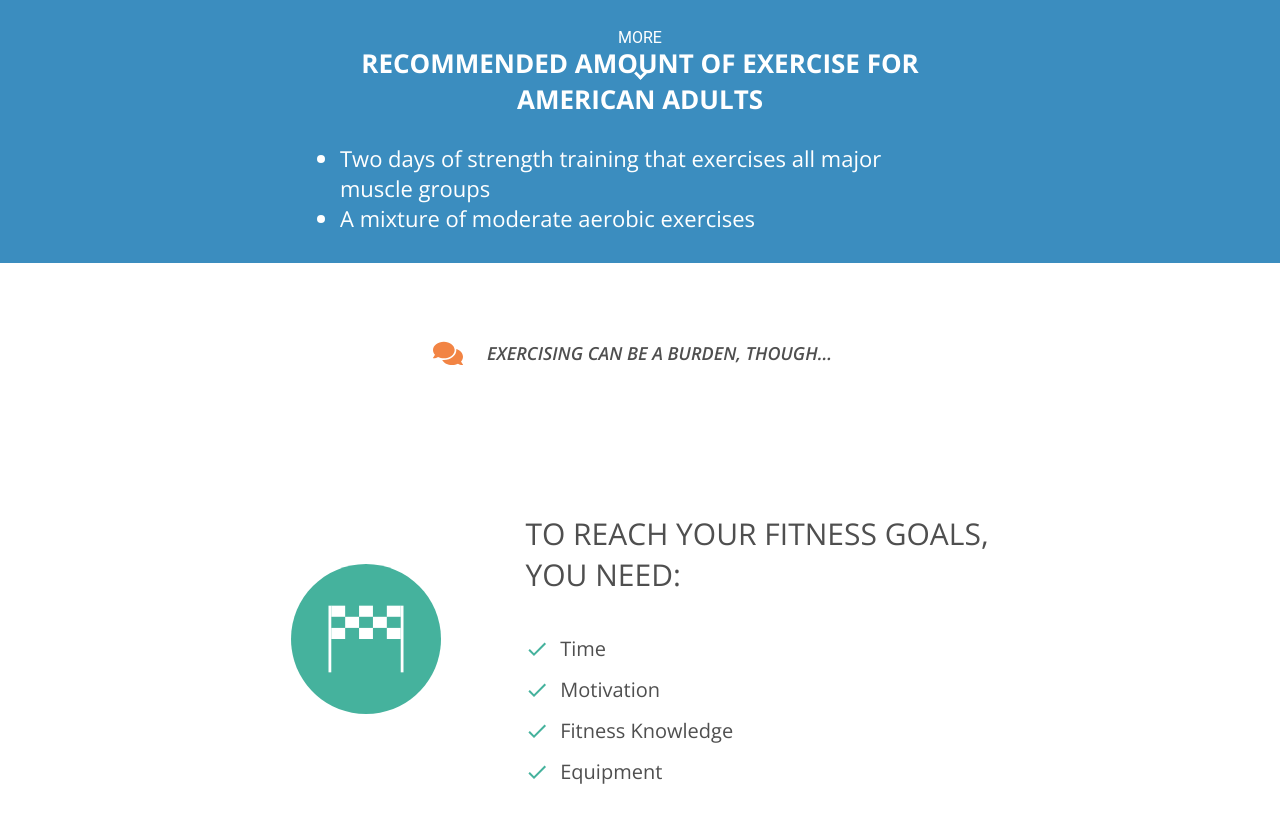
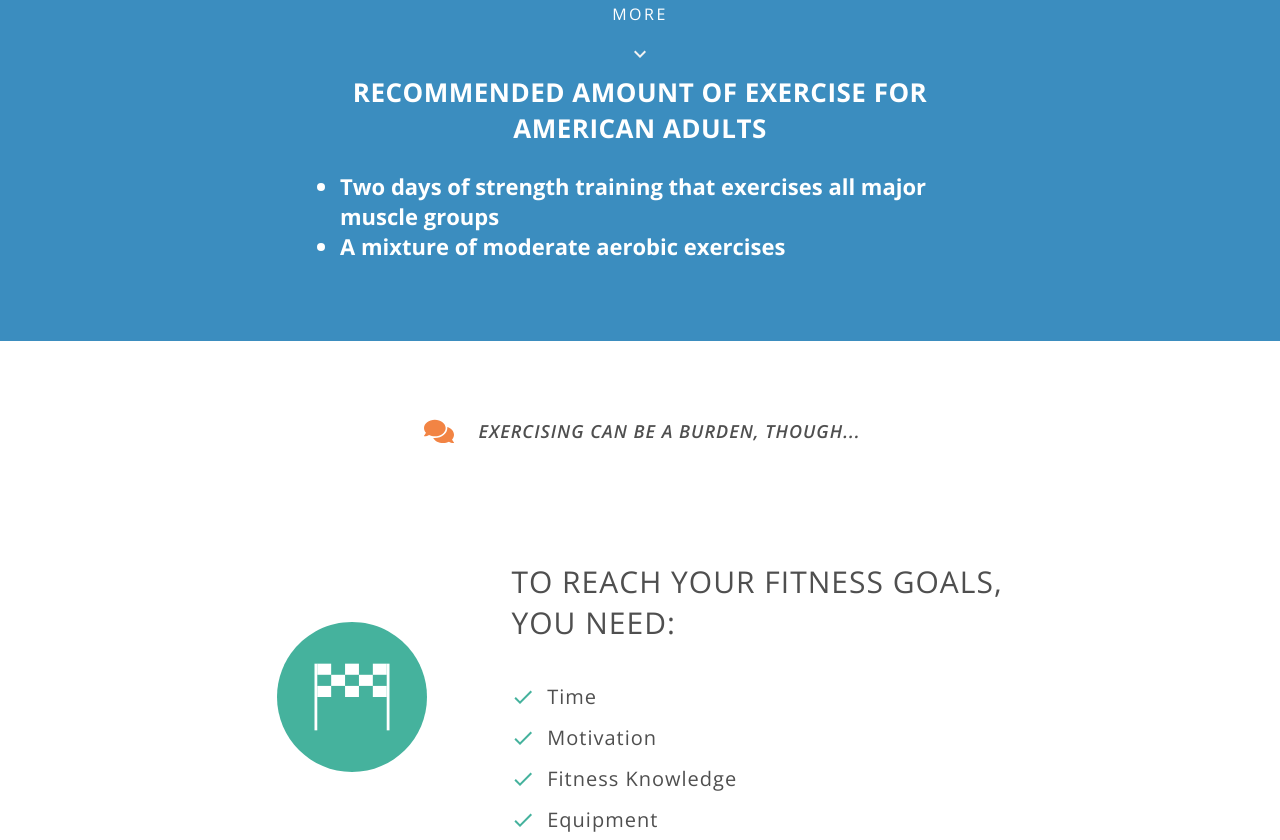
Before and after one commit to sarahrhoad/Fitnest, a plain HTML site: page index.html in a window 1280 px wide. Shown: the part 876-1716 px from the top of the page. Drawn offline with nearby package versions, Linux system fonts and the light colour scheme.

Commit message:
Updates to Banner, Landing Page, Blue1 and White1 pages

```diff
--- a/css/main.css
+++ b/css/main.css
@@ -11,15 +11,25 @@ body {
 
 .logo-wrapper {
   flex: 1;
+  margin-top: 5px;
 }
 
 a {
   padding: 15px 10px 10px 10px;
   text-decoration: none;
   font-size: 14px;
+  font-weight: 600;
 }
 
-/* Top Background image */
+a:visited {
+  color: #4F4F4F;
+}
+
+a:hover {
+  color: #75A3BA;
+}
+
+/* Landing page runner image */
 .background {
   background-image: url('../images/Background.png');
   height: 100vh;
@@ -27,7 +37,6 @@ a {
   background-repeat: no-repeat;
 }
 
-/* First Section with runner image */
 .onbackground {
   width: 100%;
   top: 38%;
@@ -41,11 +50,17 @@ a {
   vertical-align: middle;
 }
 
+.sect1-stat span {
+  font-size: 18px;
+}
+
 .sect1-stat {
   line-height: 38px;
   font-size: 30px;
+  font-weight: 700;
+  letter-spacing: 1px;
+  text-align: left;
   display: inline-block;
-  text-align: left;
   vertical-align: middle;
 }
 
@@ -63,47 +78,42 @@ a {
   vertical-align: middle;
 }
 
-i {
-  border: solid #ffffff;
-  border-width: 0 3px 3px 0;
+.arrow {
   display: inline-block;
-  padding: 3px;
-  vertical-align: middle;
-}
-
-.arrow {
-  transform: rotate(45deg);
-  -webkit-transform: rotate(45deg);
   vertical-align: middle;
 }
 
 .more {
-  margin-top: 315px;
-  font-family: 'Roboto', sans-serif;
+  margin-top: 290px;
+  letter-spacing: 2.5px;
 }
 
-/* Second section, blue colored section */
+/* Blue1 section - first blue colored section */
 .blue-background {
-  padding: 30px 300px 30px 300px;
+  padding: 80px 300px 80px 300px;
   background-color: #3B8DBF;
 }
 
 .sect2 {
+  margin: 0;
+  padding-bottom: 25px;
   font-size: 26px;
+  letter-spacing: .5px;
   text-align: center;
-  font-weight: bold;
+  font-weight: 700;
   color: #ffffff;
 }
 
 .sect2-1 {
   margin: 0 auto;
   padding-right: 40px;
+  font-weight: 700;
   font-size: 22px;
   color: #ffffff;
   display: table;
 }
 
-/* Third section */
+/* White1 section - first white background section */
 .sect3, .sect3-1, .sect5 {
   margin: 60px 0px 100px 5px;
   text-align: center;
@@ -114,19 +124,21 @@ i {
 }
 
 .chat-icon img, .chat-icon p {
+  margin-right: 20px;
   display: inline-block;
   vertical-align: middle;
-  margin-right: 20px;
 }
 
 .chat-icon p {
   font-style: italic;
   font-weight: 600;
   font-size: 18px;
+  letter-spacing: 1px;
   color: #4F4F4F;
 }
 
 .chat-icon img {
+  margin-left: 20px;
   height: 100%;
 }
 
@@ -140,15 +152,19 @@ i {
 }
 
 .flag img {
+  margin-right: 80px;
   height: 150px;
-  margin-right: 80px;
+}
+
+.goals p {
+  margin-top: 0;
 }
 
 .goals {
   display: inline-block;
   vertical-align: middle;
-  margin-bottom: 10px;
-  font-weight: lighter;
+  letter-spacing: 1px;
+  font-weight: 300;
   font-size: 30px;
   text-align: left;
 }
@@ -176,7 +192,7 @@ i {
   margin-top: 160px;
 }
 
-/* Third part of section three */
+/* White1 part2 of section */
 table {
   font-weight: normal;
   text-align: center;
@@ -232,12 +248,12 @@ table {
   height: 45px;
 }
 
-/* fourth section  */
 .disclaimer {
   padding: 150px 0px 60px 0px;
   text-align: center;
 }
 
+/* Blue2 section - second blue section  */
 .verbiage {
   vertical-align: middle;
   font-style: italic;
@@ -262,6 +278,7 @@ table {
   color: #ffffff;
 }
 
+/* White2 section - second white Section */
 .sect5-1, .sect5-2, .visit {
   display: inline-block;
 }
@@ -326,7 +343,7 @@ table {
   height: 1px;
 }
 
-/* Sixth section (gray background) */
+/* Gray Section - gray background) */
 .sect6 {
   padding: 100px 0px 100px 0px;
   background-color: #828282;
@@ -357,28 +374,6 @@ table {
   }
 }
 
-/*
-.email {
-  border-radius: 25px;
-  width: 400px;
-  height: 52px;
-  font-size: 14px;
-  color: #828282;
-  background: #ffffff;
-  display: inline-block;
-  margin-right: 5px;
-}
-
-.sign-up {
-  border-radius: 25px;
-  width: 120px;
-  height: 52px;
-  font-size: 14px;
-  color: #ffffff;
-  background: #77BDD9;
-  display: inline-block;
-}
-  */
 .email {
   border-radius: 25px;
   width: 400px;
@@ -409,7 +404,7 @@ input {
   text-align: center;
 }
 
-/* Footer - last Section */
+/* Footer Section - last Section */
 .footer {
   padding: 100px 0px 100px 0px;
   text-align: center;
@@ -455,22 +450,3 @@ input {
   letter-spacing: 2px;
   color: #828282;
 }
-
-/*
-.email {
-  border-radius: 25px;
-  width: 400px;
-  height: 52px;
-  border: #ffffff;
-  color: #828282;
-}
-
-.sign-up {
-  border-radius: 25px;
-  width: 120px;
-  height: 52px;
-  border: #77BDD9;
-  background-color: #77BDD9;
-  color: #ffffff;
-}
- */
--- a/index.html
+++ b/index.html
@@ -17,23 +17,23 @@
       <a href="#">START TODAY</a>
     </div>
 
-    <!-- First section with runner background and first statistics -->
+    <!-- Landing page with runner background and first statistics -->
     <div class="background">
       <div class="onbackground">
         <img class="sect1-percentage" src="images/percentage.svg" alt="80%">
         <div class="sect1-stat">
           <div class="vertical-line">
           </div>
-          <p><span style="font-size:18px">OF AMERICANS</span> <br>DON'T GET THE RECOMMENDED <br> AMOUNT OF EXERCISE <br><span style="font-size:18px">EACH WEEK</span></p>
+          <p><span>OF AMERICANS</span> <br>DON'T GET THE RECOMMENDED <br> AMOUNT OF EXERCISE <br><span>EACH WEEK</span></p>
         </div>
         <div class="more">
           <p>MORE</p>
-          <i class="arrow"></i>
+          <img class="arrow" src="images/keyboard_arrow.svg" alt="Downward Point of an Arrow">
         </div>
       </div>
     </div>
 
-    <!-- Second section with colored background and second statistic-->
+    <!-- Blue1 section - first blue colored background and second statistic-->
     <div class="blue-background">
       <p class="sect2">RECOMMENDED AMOUNT OF EXERCISE FOR AMERICAN ADULTS</p>
       <div>
@@ -44,7 +44,7 @@
       </div>
     </div>
 
-    <!-- Third section -->
+    <!-- White1 section - first large white background section -->
     <div>
       <div class="sect3">
         <div class="chat-icon">
@@ -90,7 +90,7 @@
         <div class="blue-line"></div>
       </div>
 
-      <!-- Second part of section three -->
+      <!-- White1 part2 of this section -->
       <div class="sect3-1">
         <div class="chat-icon">
           <img src="images/comments-solid.svg" alt="Chat Bubbles">
@@ -99,7 +99,7 @@
       </div>
     </div>
 
-    <!-- Third part of section three with table -->
+    <!-- Table in White1 part2 -->
     <table>
       <tr>
         <th></th>
@@ -144,13 +144,13 @@
       <p class="verbiage">Prices in this table are based on the Philadelphia, PA region in April of 2018. <br> Prices may vary based on location, gym, personal trainer, and time of year.</p>
     </div>
 
-    <!-- Fourth Section - Second blue section -->
+    <!-- Blue2 Section - second blue section -->
     <div class="blue-background">
       <p class="sect4">YOU MAY FEEL DEFEATED BEFORE GETTING STARTED!</p>
       <p class="sect4a">BUT...</p>
     </div>
 
-    <!-- Fifth Section -->
+    <!-- White2 Section - section white background section> -->
     <div class="sect5">
       <div class="chat-icon">
         <img src="images/comments-solid.svg" alt="Chat Bubbles">
@@ -192,18 +192,11 @@
       </div>
     </div>
 
-    <!-- Sixth setion with gray background  -->
+    <!-- Gray Section - gray background  -->
     <div class="sect6">
       <p class="bold">STAY UP-TO-DATE ON ALL THINGS FITNEST & FIT<span>NESS</span>!</p>
       <p class="regular">Sign up for our newsletter below. We promise not to spam you.</p>
-<!--
-      <div class="email">
-        <p>Enter your email address</p>
-      </div>
-      <div class="sign-up">
-        <p>SIGN UP</p>
-      </div>
- -->
+
       <form>
         <input class="email" name="email" type="text" placeholder="Enter your email address" />
         <input class="sign-up" type="submit" placeholder="SIGN UP" />
@@ -211,7 +204,7 @@
 
     </div>
 
-    <!-- Footer, last section -->
+    <!-- Footer - last section -->
     <div class="footer">
 
       <div class="share">
```
Also changed, not shown: 1 other file.
